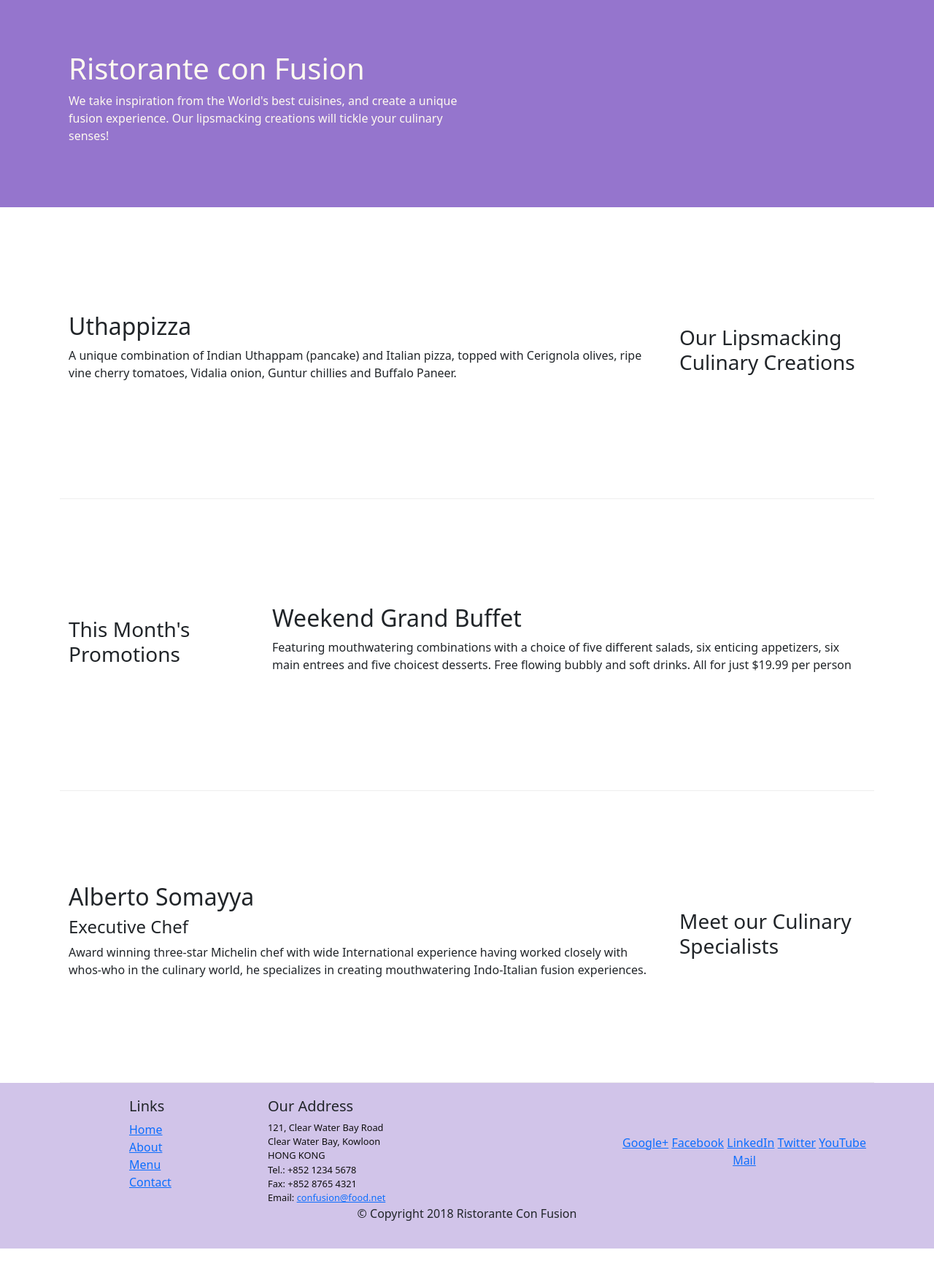
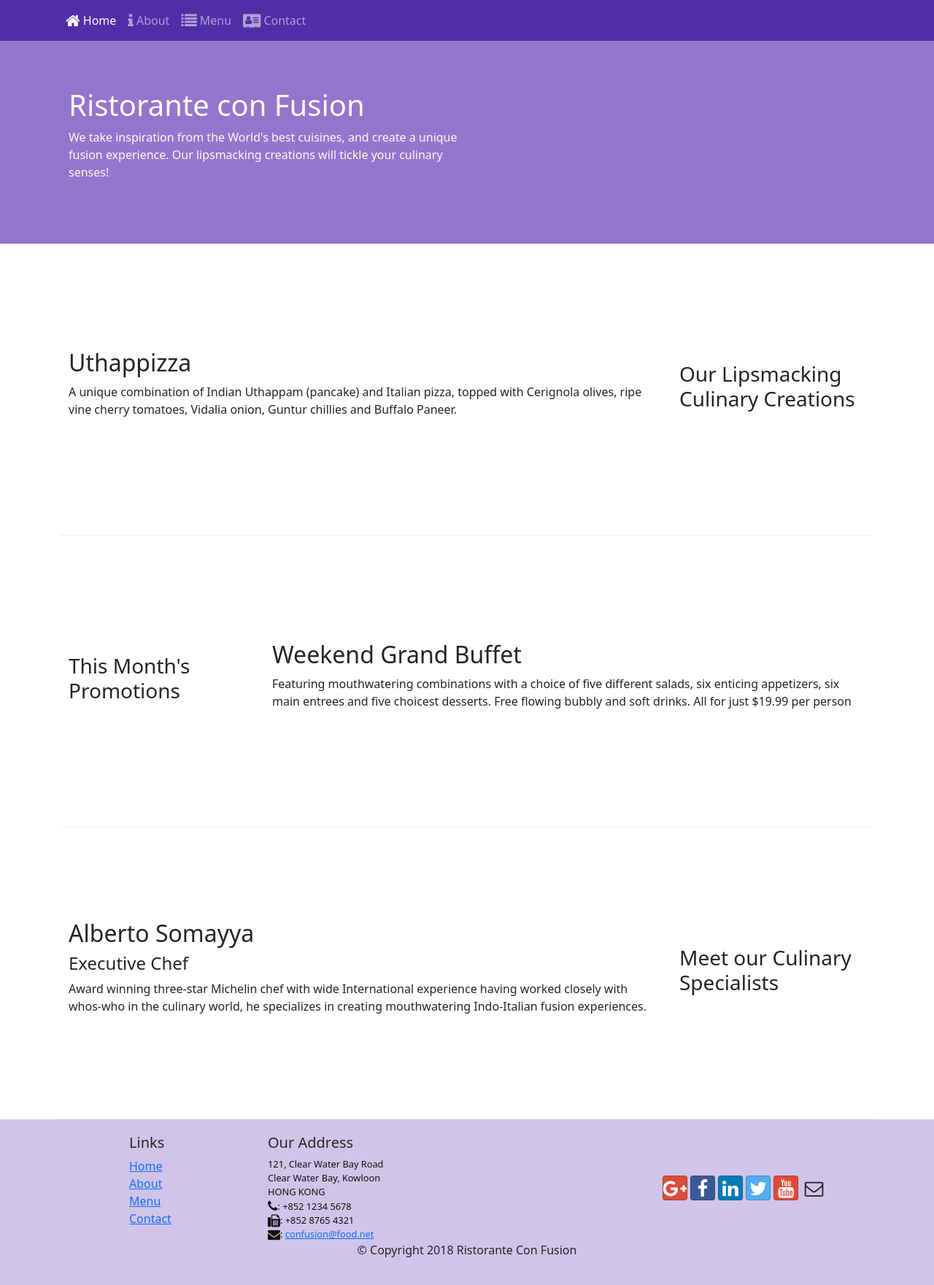
Before and after one commit to KNattawat89/icon-social, a website: page index.html in a window 1280 px wide. Shown: the whole page at 73% size. Before the commit the page ends 1711 px from the top, so only its background shows below. Drawn offline with nearby package versions, Linux system fonts and the light colour scheme.

Commit message:
icon and bootstrap social

```diff
--- a/css/css-index.css
+++ b/css/css-index.css
@@ -28,3 +28,9 @@ address {
     margin: 0px;
     color: #0f0f0f;
 }
+body {
+    padding: 50px 0px 0px 0px;
+    z-index: 0; }
+
+.navbar-dark {
+    background-color: #512DA8; }
--- a/index.html
+++ b/index.html
@@ -7,8 +7,8 @@
 
     <!-- Bootstrap CSS -->
     <link href="https://cdn.jsdelivr.net/npm/bootstrap@5.1.3/dist/css/bootstrap.min.css" rel="stylesheet" integrity="sha384-1BmE4kWBq78iYhFldvKuhfTAU6auU8tT94WrHftjDbrCEXSU1oBoqyl2QvZ6jIW3" crossorigin="anonymous">
-
-
+    <link rel="stylesheet" href="node_modules/font-awesome/css/font-awesome.min.css">
+    <link rel="stylesheet" href="node_modules/bootstrap-social/bootstrap-social.css">
 	<link rel="stylesheet" href="css/css-index.css">
     <!--
 	<script type="text/javascript" src="js/js-file.js"></script>
@@ -16,6 +16,23 @@
     <title>Ristorante Con Fusion</title>
   </head>
   <body>
+    <nav class="navbar navbar-dark navbar-expand-sm fixed-top">
+        <div class="container">
+           <!-- <a class="navbar-brand" href="#"><img src="img/logo.png" height="30" width="41"></a> -->
+           <button class="navbar-toggler" type="button" data-bs-toggle="collapse" data-bs-target="#Navbar">
+            <span class="navbar-toggler-icon"></span>
+           </button>
+           <div class="collapse navbar-collapse" id="Navbar">
+                <ul class="navbar-nav mr-auto">
+                    <li class="nav-item"><a class="nav-link active" href="#"><span class="fa fa-home fa-lg me-1"></span>Home</a></li>
+                    <li class="nav-item"><a class="nav-link" href="aboutus.html"><span class="fa fa-info fa-lg me-1"></span>About</a></li>
+                    <li class="nav-item"><a class="nav-link" href="#"><span class="fa fa-list fa-lg me-1"></span>Menu</a></li>
+                    <li class="nav-item"><a class="nav-link" href="#"><span class="fa fa-address-card fa-lg me-1"></span>Contact</a></li>
+                </ul>
+           </div>
+        </div>
+    </nav>
+
     <header class="jumbotron">
         <div class="container">
             <div class="row row-header">
@@ -70,7 +87,7 @@
                     <h5>Links</h5>
                     <ul class="list-unstyled">
                         <li><a href="#">Home</a></li>
-                        <li><a href="aboutus.html">About</a></li>
+                        <li><a href="#">About</a></li>
                         <li><a href="#">Menu</a></li>
                         <li><a href="#">Contact</a></li>
                     </ul>
@@ -81,19 +98,19 @@
 		              121, Clear Water Bay Road<br>
 		              Clear Water Bay, Kowloon<br>
 		              HONG KONG<br>
-		              Tel.: +852 1234 5678<br>
-		              Fax: +852 8765 4321<br>
-		              Email: <a href="mailto:confusion@food.net">confusion@food.net</a>
+		              <span class="fa fa-phone fa-lg"></span>: +852 1234 5678<br>
+                      <span class="fa fa-fax fa-lg"></span>: +852 8765 4321<br>
+		              <span class="fa fa-envelope fa-lg"></span>: <a href="mailto:confusion@food.net">confusion@food.net</a>
 		           </address>
                 </div>
                 <div class="col-12 col-sm-4 align-self-center">
                     <div class="text-center">
-                        <a href="http://google.com/+">Google+</a>
-                        <a href="http://www.facebook.com/profile.php?id=">Facebook</a>
-                        <a href="http://www.linkedin.com/in/">LinkedIn</a>
-                        <a href="http://twitter.com/">Twitter</a>
-                        <a href="http://youtube.com/">YouTube</a>
-                        <a href="mailto:">Mail</a>
+                        <a class="btn btn-social-icon btn-google" href="http://google.com/+"><span class="fa fa-google-plus fa-lg"></span></a>
+                        <a class="btn btn-social-icon btn-facebook"href="http://www.facebook.com/profile.php?id="><span class="fa fa-facebook fa-lg"></span></a>
+                        <a class="btn btn-social-icon btn-linkedin"href="http://www.linkedin.com/in/"><span class="fa fa-linkedin fa-lg"></span></a>
+                        <a class="btn btn-social-icon btn-twitter"href="http://twitter.com/"><span class="fa fa-twitter fa-lg"></span></a>
+                        <a class="btn btn-social-icon btn-google"href="http://youtube.com/"><span class="fa fa-youtube fa-lg"></span></a>
+                        <a class="btn btn-social-icon"href="mailto:"><span class="fa fa-envelope-o fa-lg"></span></a>
                     </div>
                 </div>
            </div>
@@ -111,9 +128,9 @@
     <script src="https://cdn.jsdelivr.net/npm/bootstrap@5.1.3/dist/js/bootstrap.bundle.min.js" integrity="sha384-ka7Sk0Gln4gmtz2MlQnikT1wXgYsOg+OMhuP+IlRH9sENBO0LRn5q+8nbTov4+1p" crossorigin="anonymous"></script>
 
     <!-- Option 2: Separate Popper and Bootstrap JS -->
-    <!--
-    <script src="https://cdn.jsdelivr.net/npm/@popperjs/core@2.10.2/dist/umd/popper.min.js" integrity="sha384-7+zCNj/IqJ95wo16oMtfsKbZ9ccEh31eOz1HGyDuCQ6wgnyJNSYdrPa03rtR1zdB" crossorigin="anonymous"></script>
-    <script src="https://cdn.jsdelivr.net/npm/bootstrap@5.1.3/dist/js/bootstrap.min.js" integrity="sha384-QJHtvGhmr9XOIpI6YVutG+2QOK9T+ZnN4kzFN1RtK3zEFEIsxhlmWl5/YESvpZ13" crossorigin="anonymous"></script>
-    -->
+
+    <!-- <script src="https://cdn.jsdelivr.net/npm/@popperjs/core@2.10.2/dist/umd/popper.min.js" integrity="sha384-7+zCNj/IqJ95wo16oMtfsKbZ9ccEh31eOz1HGyDuCQ6wgnyJNSYdrPa03rtR1zdB" crossorigin="anonymous"></script>
+    <script src="https://cdn.jsdelivr.net/npm/bootstrap@5.1.3/dist/js/bootstrap.min.js" integrity="sha384-QJHtvGhmr9XOIpI6YVutG+2QOK9T+ZnN4kzFN1RtK3zEFEIsxhlmWl5/YESvpZ13" crossorigin="anonymous"></script> -->
+
   </body>
 </html>
--- /dev/null
+++ b/package.json
@@ -0,0 +1,6 @@
+{
+  "dependencies": {
+    "bootstrap-social": "^5.1.1",
+    "font-awesome": "^4.7.0"
+  }
+}
```
Also changed, not shown: aboutus.html (+29 -13 lines), 3 other files.
